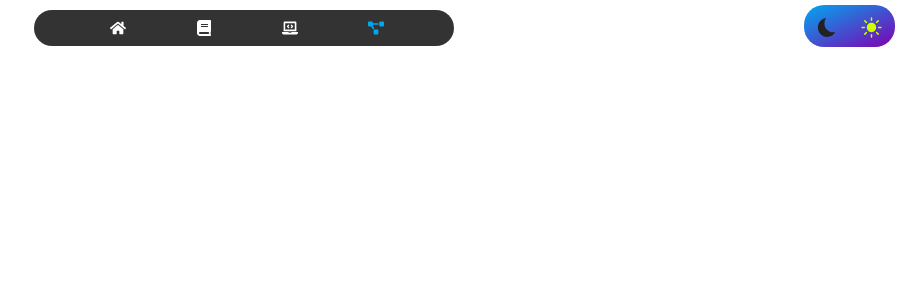
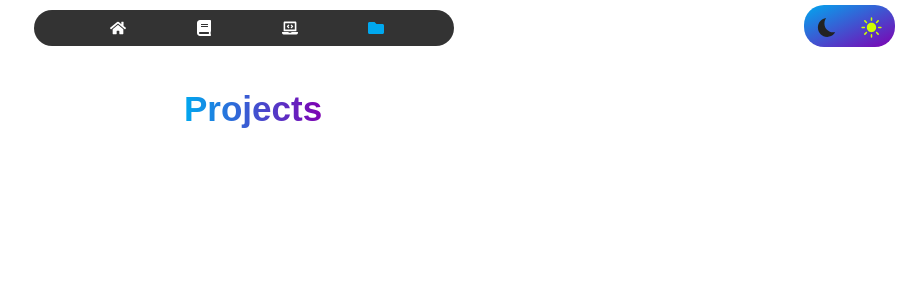
Before and after one commit to Padzx/My_Case, a React (Create React App) app in the folder portfolio/: page /projects in a window 1280 px wide. Before the commit this address had no page. Shown: the top 300 px of the page, without its empty margins (356-1280 px from the left). Built offline with nearby package versions, Linux system fonts and the light colour scheme.

Commit message:
Update&Portfolio

```diff
--- a/portfolio/src/App.js
+++ b/portfolio/src/App.js
@@ -5,6 +5,7 @@ import { BrowserRouter as Router, Routes, Route } from 'react-router-dom';
 import Home from './pages/home';
 import Aboutme from './pages/aboutme';
 import Skills from './pages/skills';
+import Projects from './pages/projects';
 import { ThemeProvider } from './components/ThemeContext'; // Import ThemeProvider
 import './App.css';
 import Navbar from './components/NavBar'; // Import Navbar Component
@@ -41,6 +42,7 @@ const App = () => {
           <Route path="/home" element={<Home />} />
           <Route path="/aboutme" element={<Aboutme />} />
           <Route path="/skills" element={<Skills />} />
+          <Route path="/projects" element={<Projects />} />
         </Routes>
       </Router>
     </ThemeProvider>
--- a/portfolio/src/components/NavBar.js
+++ b/portfolio/src/components/NavBar.js
@@ -1,6 +1,6 @@
 import React, { useState } from 'react';
 import { NavLink } from 'react-router-dom';
-import { FaHome, FaBook, FaLaptopCode, FaProjectDiagram } from 'react-icons/fa';
+import { FaHome, FaBook, FaLaptopCode, FaFolder  } from 'react-icons/fa';
 import './NavBarComponent.css';
 
 const Navbar = () => {
@@ -21,7 +21,7 @@ const Navbar = () => {
         <li><NavLink exact to="/home" activeClassName="active"><FaHome /></NavLink></li>
         <li><NavLink to="/aboutme" activeClassName="active"><FaBook /></NavLink></li>
         <li><NavLink to="/skills" activeClassName="active"><FaLaptopCode /></NavLink></li>
-        <li><NavLink to="/projects" activeClassName="active"><FaProjectDiagram /></NavLink></li> {/* Adicione o ícone para Projects */}
+        <li><NavLink to="/projects" activeClassName="active"><FaFolder /></NavLink></li> {/* Adicione o ícone para Projects */}
       </ul>
     </nav>
   );
--- /dev/null
+++ b/portfolio/src/pages/projects.js
@@ -0,0 +1,16 @@
+// Projects Page
+import './projectsComponent.css'
+
+
+
+const Projects = () => {
+
+
+    return (
+      <div className="container-projects">
+        <h1>Projects</h1>
+      </div>
+    );
+  }
+
+  export default Projects;
--- /dev/null
+++ b/portfolio/src/pages/projectsComponent.css
@@ -0,0 +1,18 @@
+
+.container-projects{
+
+    position: absolute;
+    margin-left: 540px;
+    margin-top: 20px;
+}
+
+.container-projects h1 {
+
+    font-family: Arial, Helvetica, sans-serif;
+    font-size: 35px;
+    background: linear-gradient(to right, #00A8EF, #7f00b2);
+    -webkit-background-clip: text;
+    -webkit-text-fill-color: transparent;
+    font-family: Arial, Helvetica, sans-serif;
+    animation: slideIn 0.5s ease forwards;
+}
```
